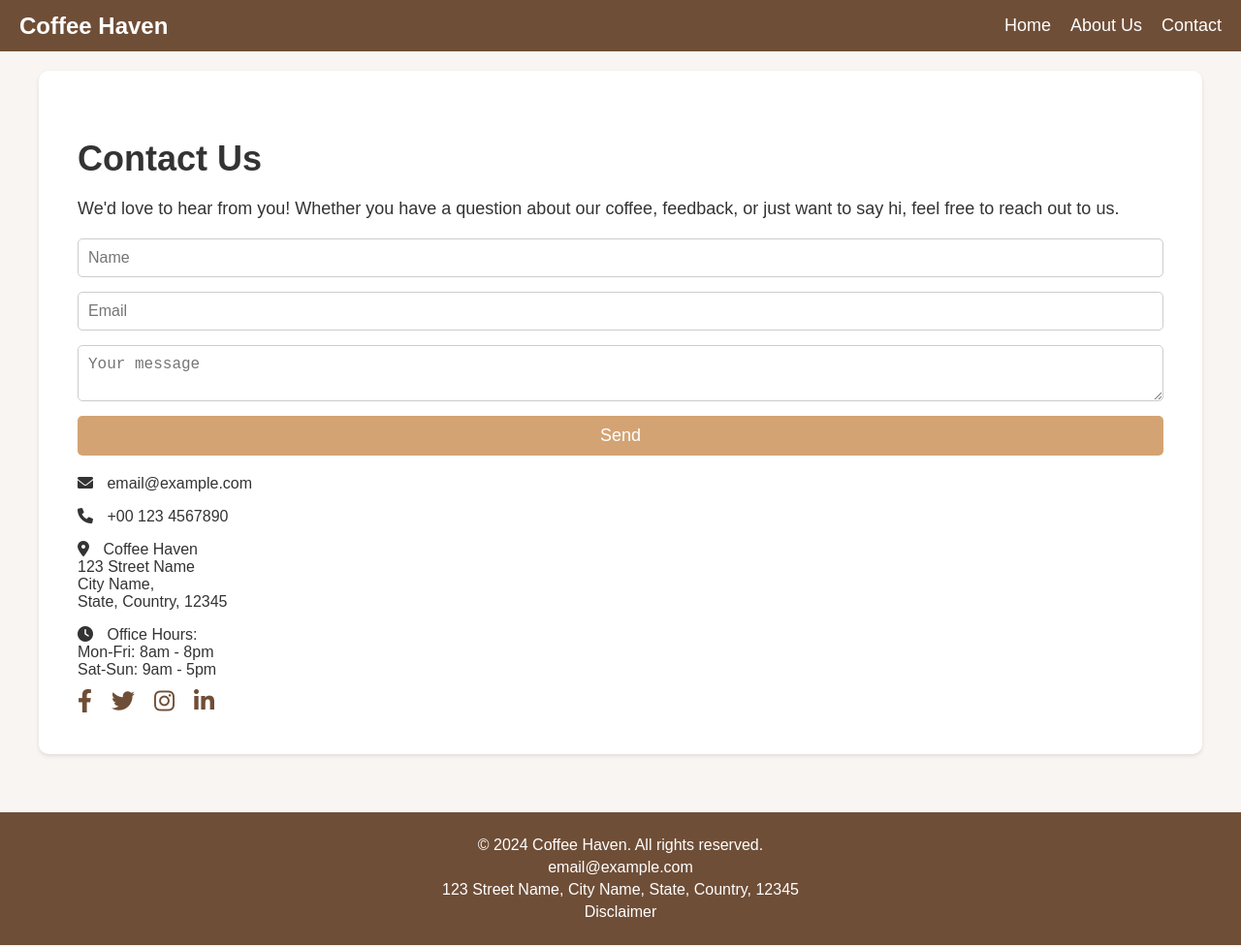
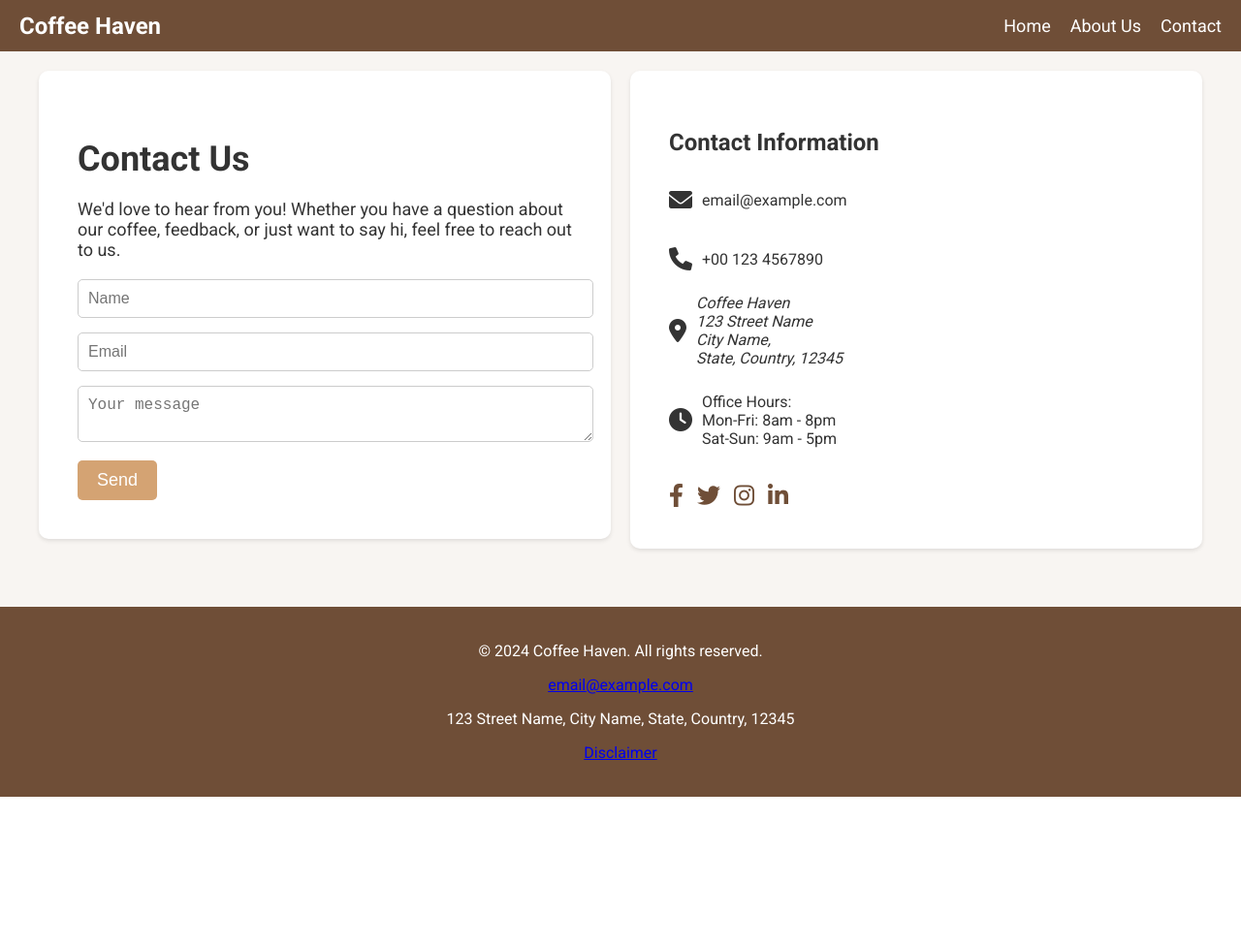
Before and after one commit to Karush2807/DjangoProjects, a Django app: page /contact/ in a window 1280 px wide. Shown: the whole page at 97% size. After the commit the page ends 822 px from the top, so only its background shows below. Run offline with Django 5.2, Linux system fonts and the light colour scheme; some libraries are stand-ins or nearby versions.

Commit message:
enhanced contact page

```diff
--- a/chai and DJango/coffeeaurDjango/static/styleC.css
+++ b/chai and DJango/coffeeaurDjango/static/contact_page.css
@@ -1,6 +1,6 @@
 /* General Styles */
 body {
-    font-family: 'Arial', sans-serif;
+    font-family: 'Roboto', sans-serif;
     margin: 0;
     padding: 0;
     background-color: #f8f5f2;
@@ -49,37 +49,43 @@ main {
 }
 
 .contact-form {
+    display: flex;
+    justify-content: space-between;
+    align-items: flex-start;
+}
+
+.form-container {
+    flex: 1;
     background-color: #fff;
     padding: 40px;
     border-radius: 10px;
     box-shadow: 0 2px 4px rgba(0, 0, 0, 0.1);
 }
 
-.contact-form h1 {
+.form-container h1 {
     font-size: 36px;
     margin-bottom: 20px;
 }
 
-.contact-form p {
+.form-container p {
     font-size: 18px;
     margin-bottom: 20px;
 }
 
-.contact-form form {
-    display: flex;
-    flex-direction: column;
+.form-group {
+    margin-bottom: 15px;
 }
 
-.contact-form input,
-.contact-form textarea {
-    margin-bottom: 15px;
+.form-group input,
+.form-group textarea {
+    width: 100%;
     padding: 10px;
     font-size: 16px;
     border: 1px solid #ccc;
     border-radius: 5px;
 }
 
-.contact-form button {
+button[type="submit"] {
     background-color: #d4a373;
     color: #fff;
     padding: 10px 20px;
@@ -90,29 +96,40 @@ main {
     transition: background-color 0.3s;
 }
 
-.contact-form button:hover {
+button[type="submit"]:hover {
     background-color: #b5833d;
 }
 
 .contact-info {
+    flex: 1;
+    margin-left: 20px;
+    background-color: #fff;
+    padding: 40px;
+    border-radius: 10px;
+    box-shadow: 0 2px 4px rgba(0, 0, 0, 0.1);
+}
+
+.contact-info h2 {
+    font-size: 24px;
+    margin-bottom: 20px;
+}
+
+.info-group {
+    display: flex;
+    align-items: center;
+    margin-bottom: 10px;
+}
+
+.info-group i {
+    font-size: 24px;
+    margin-right: 10px;
+}
+
+.social-icons {
     margin-top: 20px;
 }
 
-.contact-info p {
-    font-size: 16px;
-    margin-bottom: 10px;
-}
-
-.contact-info i {
-    margin-right: 10px;
-}
-
-.contact-info .social-icons {
-    display: flex;
-    margin-top: 10px;
-}
-
-.contact-info .social-icons a {
+.social-icons a {
     color: #6f4e37;
     font-size: 24px;
     margin-right: 10px;
@@ -123,18 +140,4 @@ footer {
     color: #fff;
     text-align: center;
     padding: 20px 0;
-    margin-top: 40px;
-}
-
-footer p {
-    margin: 5px 0;
-}
-
-footer a {
-    color: #fff;
-    text-decoration: none;
-}
-
-footer a:hover {
-    text-decoration: underline;
-}
+    margin-top: 40px
--- a/chai and DJango/coffeeaurDjango/templates/website/contact.html
+++ b/chai and DJango/coffeeaurDjango/templates/website/contact.html
@@ -5,8 +5,9 @@
     <meta charset="UTF-8">
     <meta name="viewport" content="width=device-width, initial-scale=1.0">
     <title>Contact Page</title>
-    <link rel="stylesheet" href="{% static 'styleC.css' %}">
+    <link rel="stylesheet" href="{% static 'contact_page.css' %}">
     <link rel="stylesheet" href="https://cdnjs.cloudflare.com/ajax/libs/font-awesome/6.0.0-beta3/css/all.min.css">
+    <link href="https://fonts.googleapis.com/css2?family=Roboto:wght@400;700&display=swap" rel="stylesheet">
 </head>
 <body>
     <header>
@@ -23,24 +24,47 @@
     </header>
     <main>
         <section class="contact-form">
+            <div class="form-container">
                 <h1>Contact Us</h1>
                 <p>We'd love to hear from you! Whether you have a question about our coffee, feedback, or just want to say hi, feel free to reach out to us.</p>
                 <form>
+                    <div class="form-group">
                         <input type="text" name="name" placeholder="Name" required>
+                    </div>
+                    <div class="form-group">
                         <input type="email" name="email" placeholder="Email" required>
+                    </div>
+                    <div class="form-group">
                         <textarea name="message" placeholder="Your message" required></textarea>
+                    </div>
                     <button type="submit">Send</button>
                 </form>
+            </div>
             <div class="contact-info">
-                <p><i class="fas fa-envelope"></i> email@example.com</p>
-                <p><i class="fas fa-phone"></i> +00 123 4567890</p>
-                <p><i class="fas fa-map-marker-alt"></i> Coffee Haven<br>
+                <h2>Contact Information</h2>
+                <div class="info-group">
+                    <i class="fas fa-envelope"></i>
+                    <p>email@example.com</p>
+                </div>
+                <div class="info-group">
+                    <i class="fas fa-phone"></i>
+                    <p>+00 123 4567890</p>
+                </div>
+                <div class="info-group">
+                    <i class="fas fa-map-marker-alt"></i>
+                    <address>
+                        Coffee Haven<br>
                         123 Street Name<br>
                         City Name,<br>
-                    State, Country, 12345</p>
-                <p><i class="fas fa-clock"></i> Office Hours:<br>
+                        State, Country, 12345
+                    </address>
+                </div>
+                <div class="info-group">
+                    <i class="fas fa-clock"></i>
+                    <p>Office Hours:<br>
                         Mon-Fri: 8am - 8pm<br>
                         Sat-Sun: 9am - 5pm</p>
+                </div>
                 <div class="social-icons">
                     <a href="#"><i class="fab fa-facebook-f"></i></a>
                     <a href="#"><i class="fab fa-twitter"></i></a>
```
Lines whose indentation alone changed are shown as unchanged.
